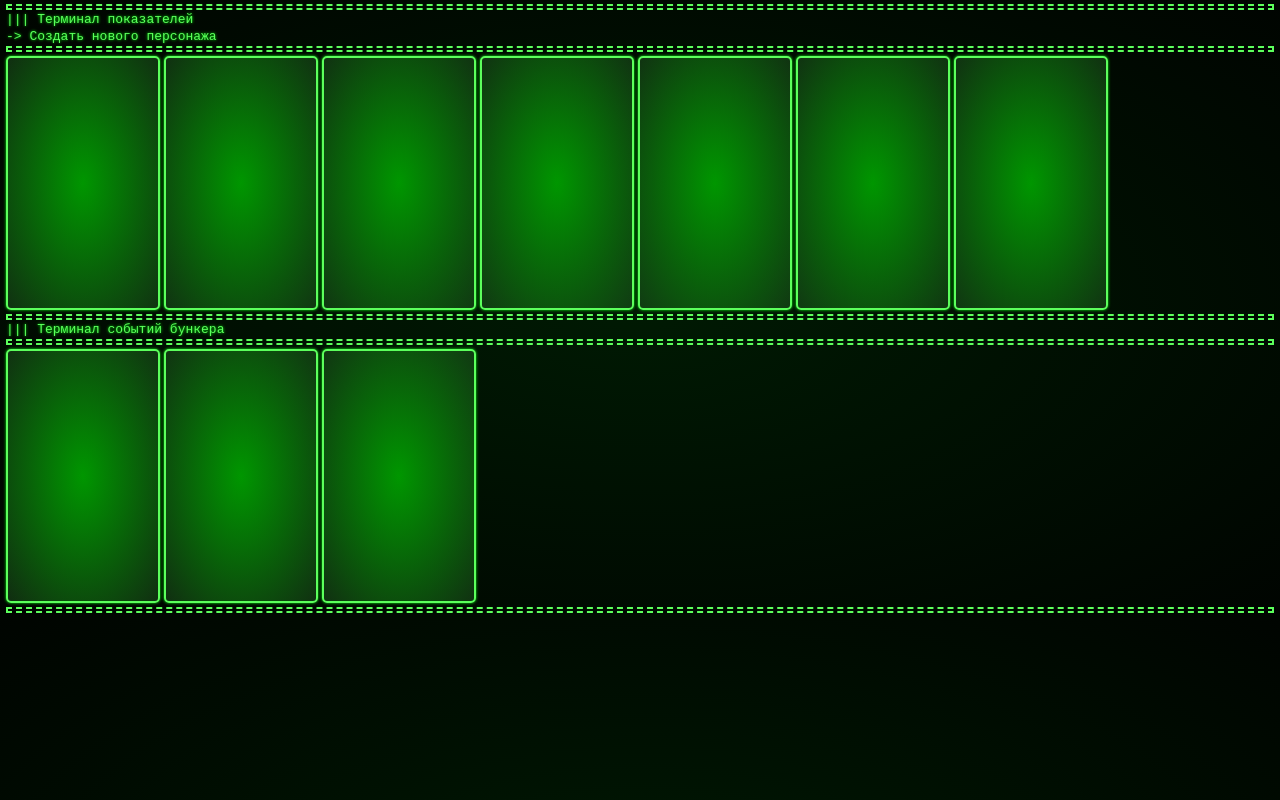
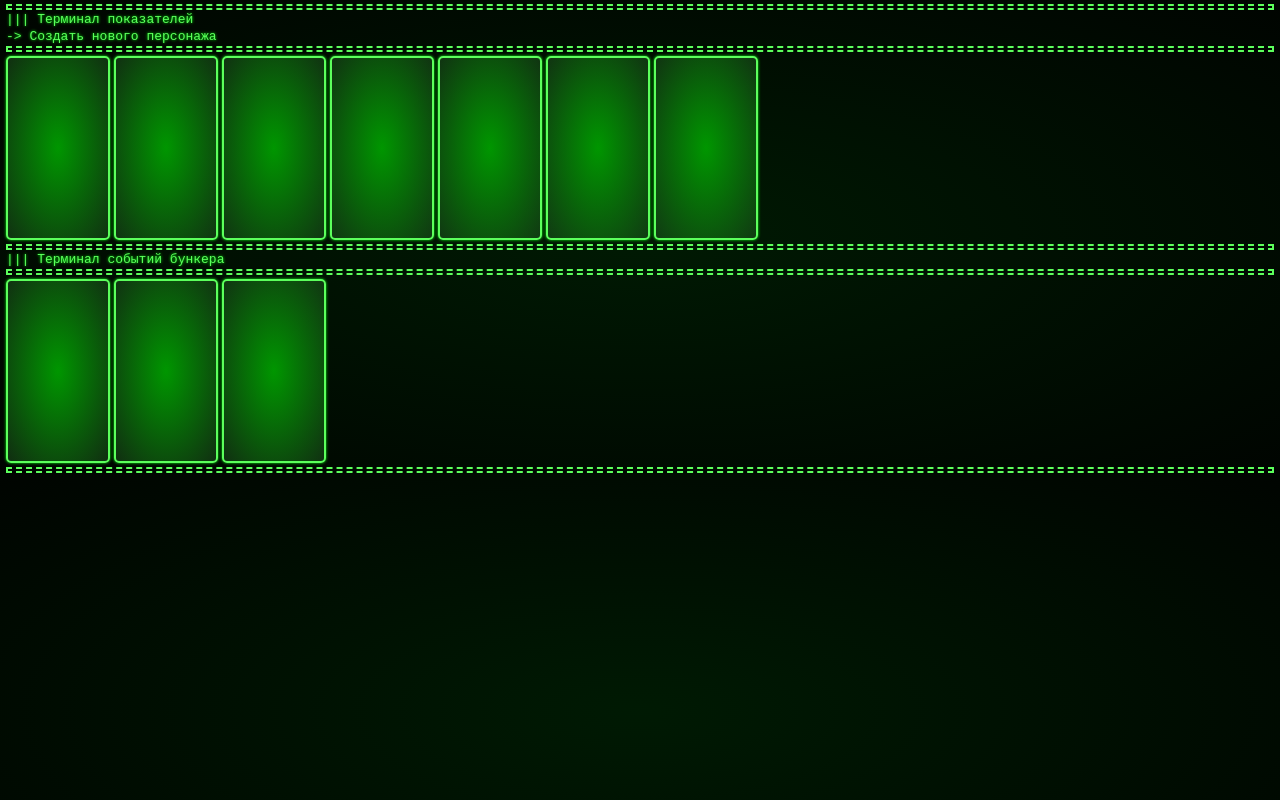
Before and after one commit to RTemiy/Bunker_Survive, a plain HTML site: page index.html in a window 1280 px wide. Drawn offline with Linux system fonts and the light colour scheme.

Commit message:
Add files via upload

```diff
--- a/design.css
+++ b/design.css
@@ -1,6 +1,6 @@
 :root {
-    --cw: 150px;
-    --ch: 250px;
+    --cw: 100px;
+    --ch: 180px;
     --itc: rgb(92, 255, 92);
 }
 
```
